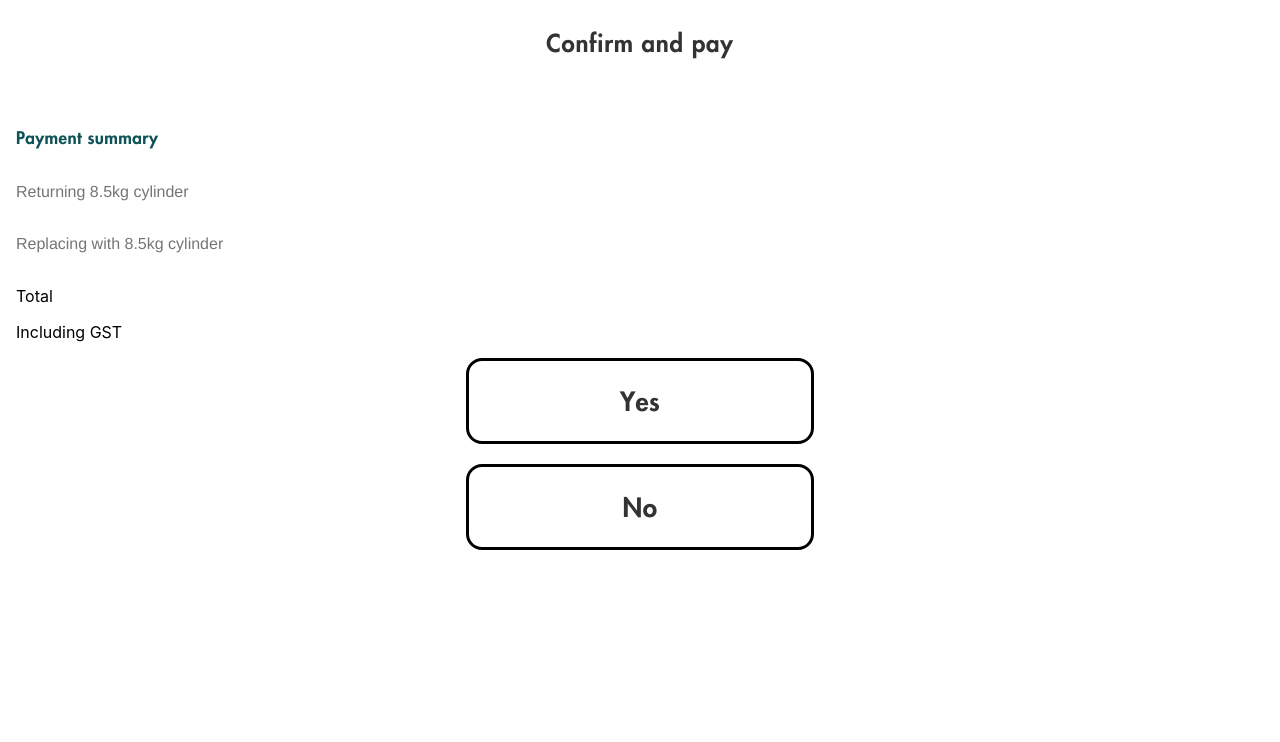
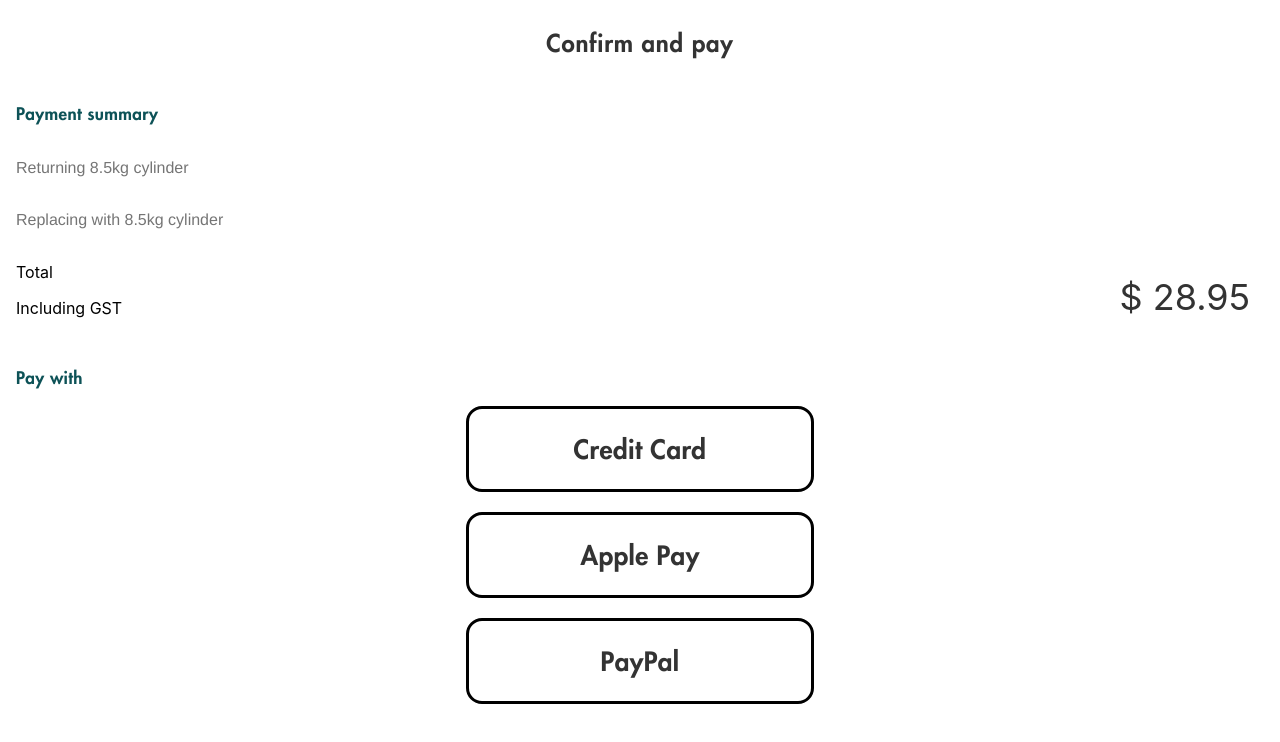
Before and after one commit to ejones-bunnings/bunnings-diy-gas-swap, a React (Create React App) app: page /confirmPay in a window 1280 px wide. Shown: the top 742 px of the page. Built offline with nearby package versions, Linux system fonts and the light colour scheme.

Commit message:
paymentsummary

```diff
--- a/src/components/PaymentSummary.tsx
+++ b/src/components/PaymentSummary.tsx
@@ -29,12 +29,16 @@
                 fontSize: "16px",
                 lineHeight: "20px",
                 color: "#757575"}}>Replacing with 8.5kg cylinder</p>
-            <div style={{display: "flex"}}>
+            <div style={{display: "flex",justifyContent:"space-between",marginRight:"30px"}}>
                 <div>
                     <p>Total</p>
                     <p>Including GST</p>
                 </div>
-                <div></div>
+                <div><p style={{
+                fontSize: "36px",
+                lineHeight: "30px",
+                color: "#333333"
+                }}>$ 28.95</p></div>
             </div>
         </div>
     )
--- a/src/screens/ConfirmPay.tsx
+++ b/src/screens/ConfirmPay.tsx
@@ -16,13 +16,21 @@
                 margin: "auto",
                 width:"87.7vw",
                 maxWidth: "342px",
-                marginBottom: "24px"
             }}>
                 <p>Confirm and pay</p>
             </div>
             <PaymentSummary />
-            <Link to="/weight" style={{textDecoration: "none",margin: "auto",marginBottom: "20px"}}><Button text={"Yes"}></Button></Link>
-            <Link to="/weight" style={{textDecoration: "none",margin: "auto"}}><Button text={"No"}></Button></Link>
+            <p style={{
+            fontFamily: 'Futura Std',
+            marginLeft: "16px",
+            fontSize: "17px",
+            lineHeight: "24px",
+            letterSpacing: "0.4px",
+            color: "#0D5257"
+            }}>Pay with</p>
+            <Link to="/weight" style={{textDecoration: "none",margin: "auto",marginBottom: "20px"}}><Button text={"Credit Card"}></Button></Link>
+            <Link to="/weight" style={{textDecoration: "none",margin: "auto",marginBottom: "20px"}}><Button text={"Apple Pay"}></Button></Link>
+            <Link to="/weight" style={{textDecoration: "none",margin: "auto"}}><Button text={"PayPal"}></Button></Link>
         </div>
     )
 }
```
